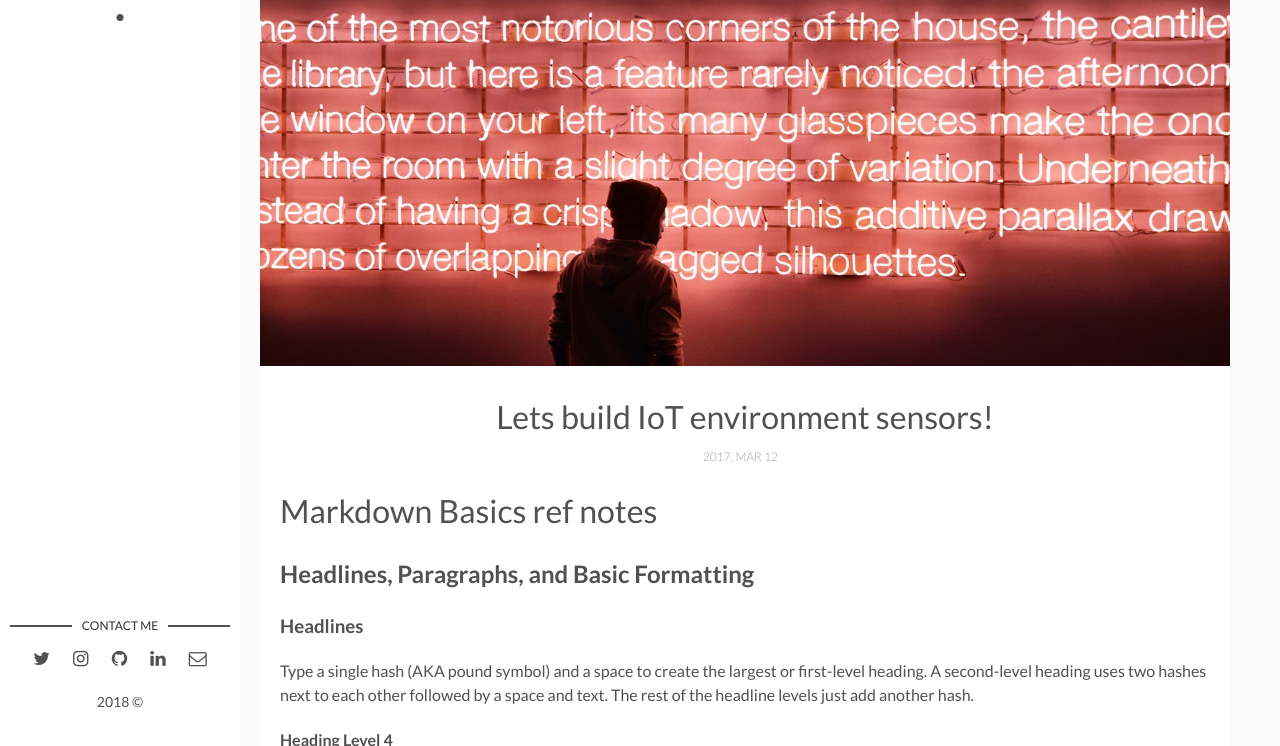
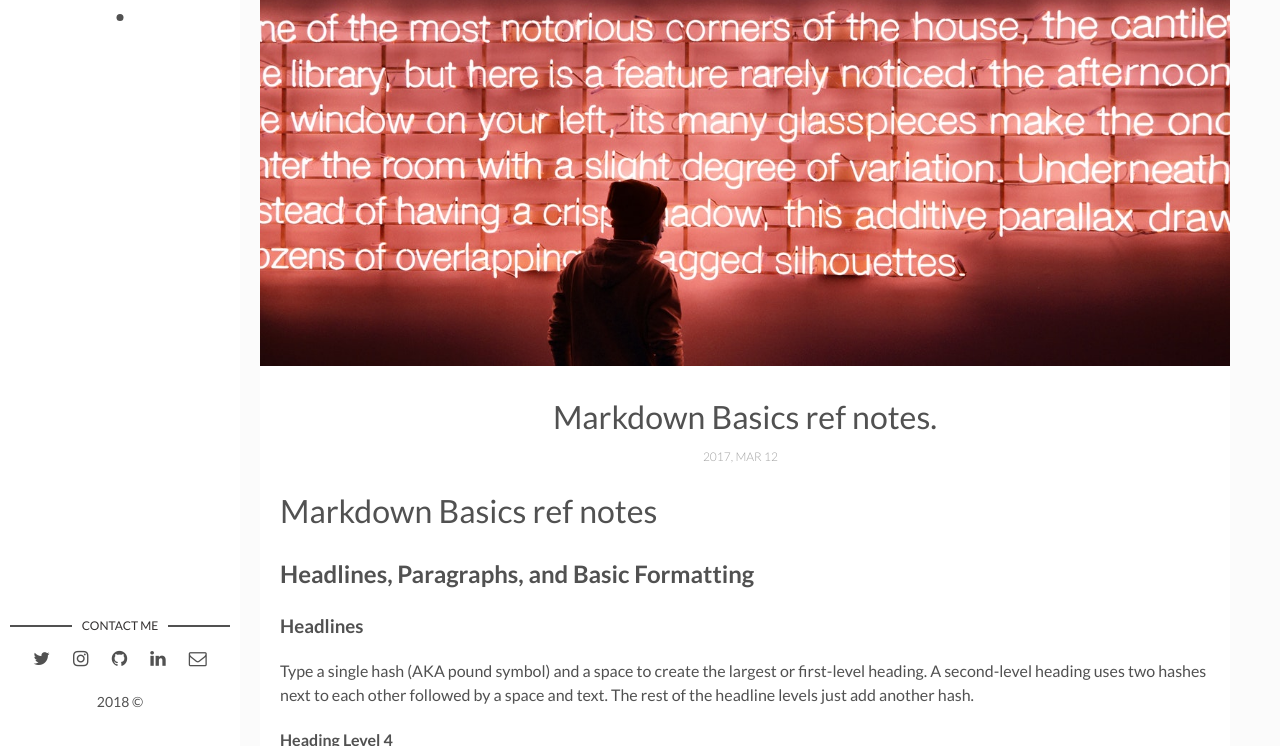
Before and after one commit to mynameiskaleb/johnnyromano.github.io, a Jekyll site: the page built from _posts/2017-06-28-markdown-notes.md, in a window 1280 px wide and 900 px high, cut to the strip 154-900 px from the top of the window. Built offline with Jekyll 4.4.1, drawn with Linux system fonts in a browser that asks for light colours.

Commit message:
added markdown

```diff
--- a/_posts/2017-06-28-markdown-notes.md
+++ b/_posts/2017-06-28-markdown-notes.md
@@ -1,8 +1,8 @@
 ---
 layout: post
-title: Lets build IoT environment sensors!
+title: Markdown Basics ref notes.
 date: 2017-03-12 08:32:20 -0800
-description: Building a network or environment sensors.
+description: Markdown reference notes.
 img: markdown.jpg
 tags: [Markdown]
 ---
```
